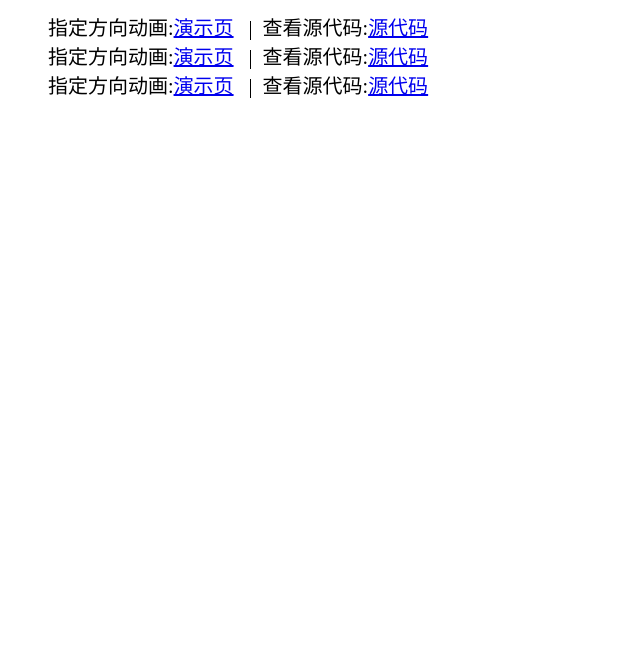
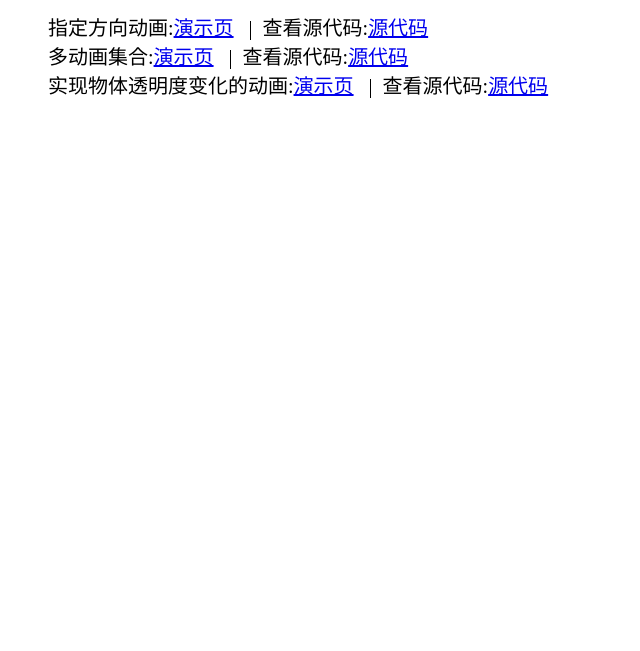
Before and after one commit to Kingziqiang/animate, a plain HTML site: page index.html in a window 1280 px wide. Shown: the part 149-800 px from the top of the page, without its empty margins (0-640 px from the left). Drawn offline with Linux system fonts and the light colour scheme.

Commit message:
Update index.html

```diff
--- a/index.html
+++ b/index.html
@@ -14,8 +14,8 @@
     <h1>动画效果</h1>
     <ul> <h2>模块化开发与组件</h2>
        <li>指定方向动画:<a href=" https://kingziqiang.github.io/animate/指定方向的动画">演示页</a> &nbsp;&nbsp;|&nbsp;&nbsp;查看源代码:<a href="https://github.com/Kingziqiang/animate/tree/gh-pages/指定方向的动画">源代码</a> </li>
-       <li>指定方向动画:<a href=" https://kingziqiang.github.io/animate/多动画集合">演示页</a> &nbsp;&nbsp;|&nbsp;&nbsp;查看源代码:<a href="https://github.com/Kingziqiang/animate/tree/gh-pages/多动画集合">源代码</a> </li>
-       <li>指定方向动画:<a href=" https://kingziqiang.github.io/animate/实现物体透明度变化的动画">演示页</a> &nbsp;&nbsp;|&nbsp;&nbsp;查看源代码:<a href="https://github.com/Kingziqiang/animate/tree/gh-pages/实现物体透明度变化的动画">源代码</a> </li>
+       <li>多动画集合:<a href=" https://kingziqiang.github.io/animate/多动画集合">演示页</a> &nbsp;&nbsp;|&nbsp;&nbsp;查看源代码:<a href="https://github.com/Kingziqiang/animate/tree/gh-pages/多动画集合">源代码</a> </li>
+       <li>实现物体透明度变化的动画:<a href=" https://kingziqiang.github.io/animate/实现物体透明度变化的动画">演示页</a> &nbsp;&nbsp;|&nbsp;&nbsp;查看源代码:<a href="https://github.com/Kingziqiang/animate/tree/gh-pages/实现物体透明度变化的动画">源代码</a> </li>
     </ul>
 
 </body>
```
